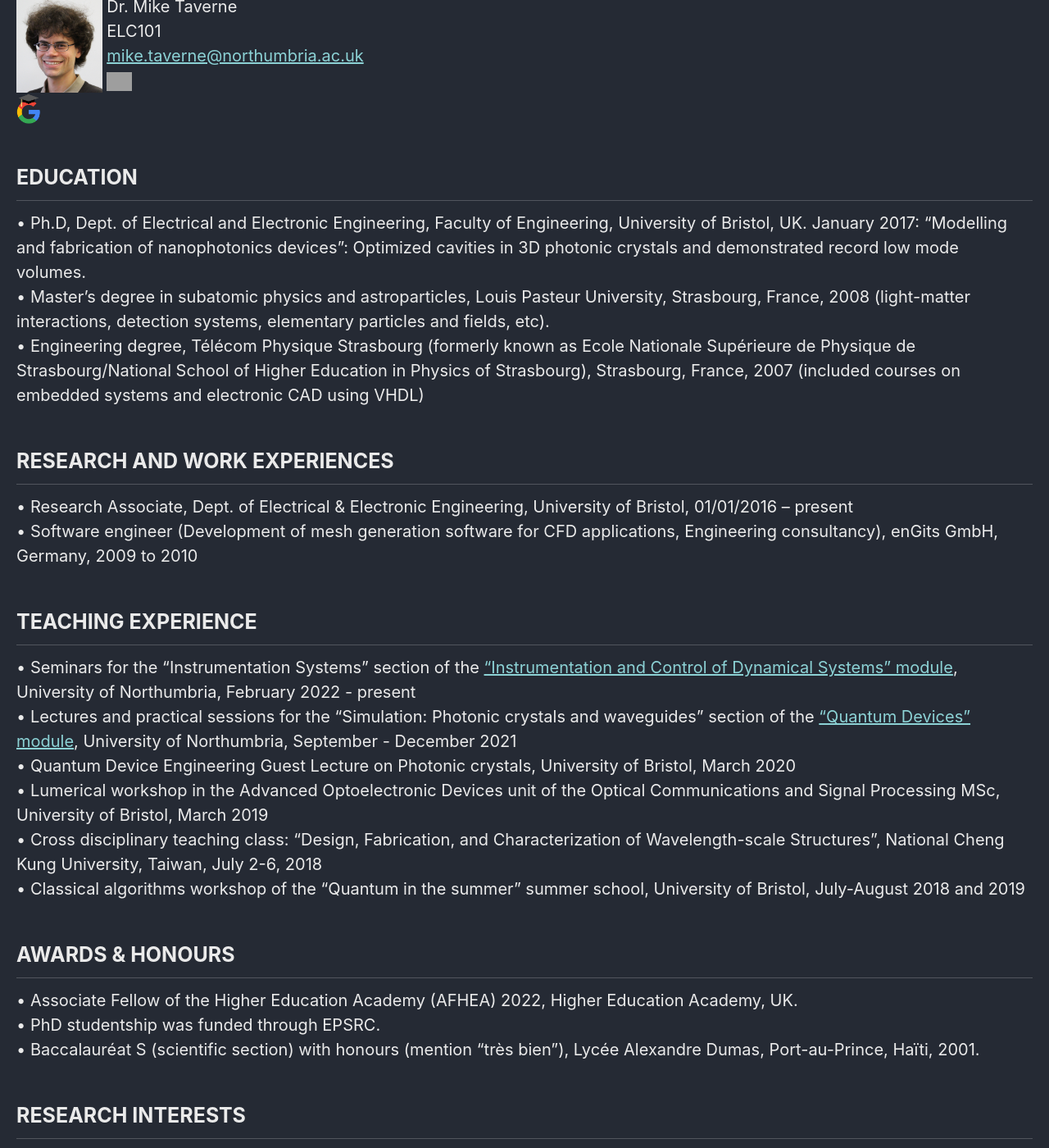
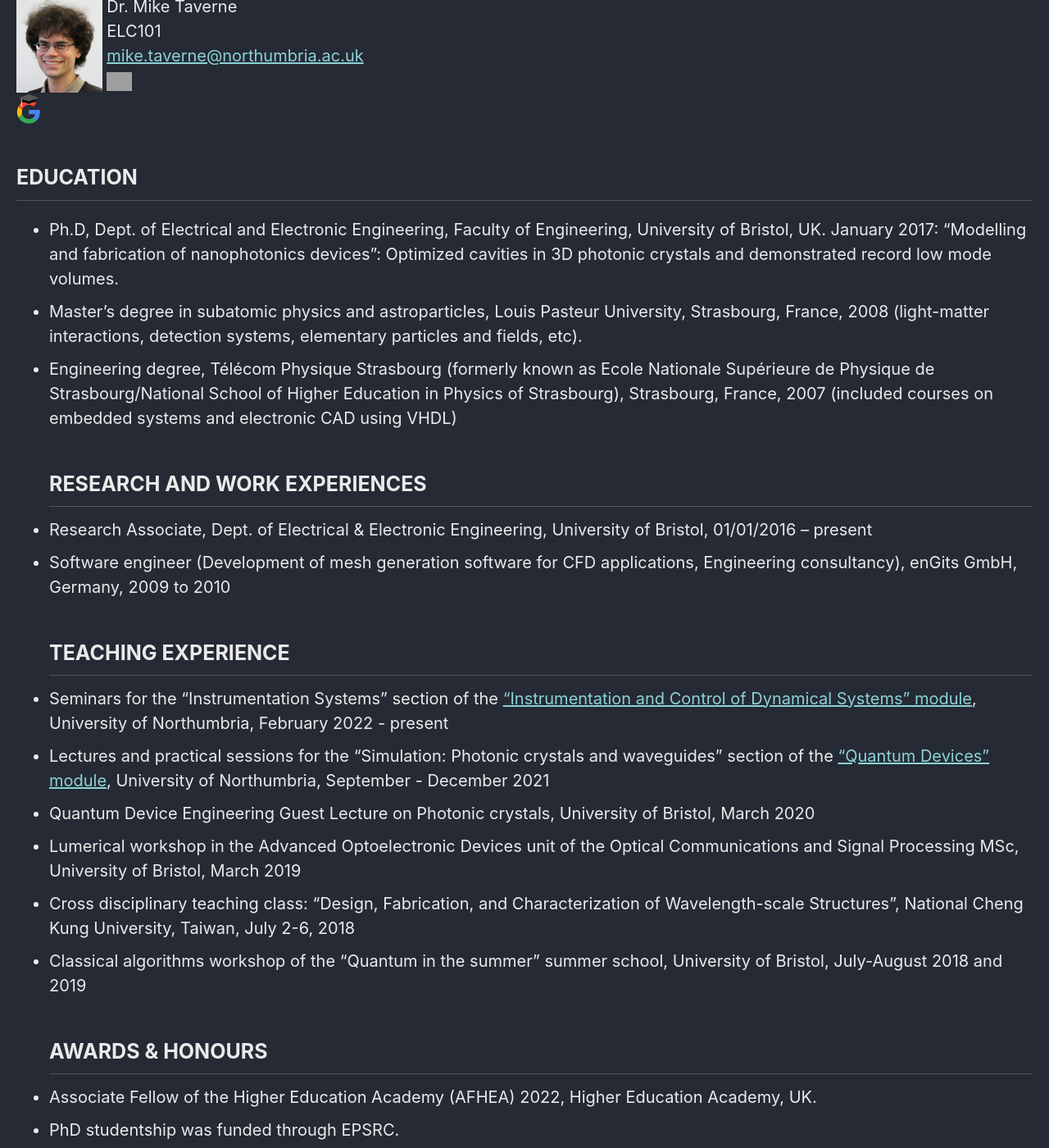
Before and after one commit to qubits/nanophotonicenglab.github.io, a Jekyll site: the page built from _pages/Mike-P-C-Taverne.md, in a window 1280 px wide and 1400 px high, scrolled down 203 px. Shown: the whole window at 82% size. Built offline with Jekyll 4.4.1, drawn with Linux system fonts in a browser that asks for light colours; cached includes are drawn as plain includes; some of the changed text lies outside the part shown.

Commit message:
Update Mike-P-C-Taverne.md
Replaced word bullet points with markdown notation.

```diff
--- a/_pages/Mike-P-C-Taverne.md
+++ b/_pages/Mike-P-C-Taverne.md
@@ -17,22 +17,22 @@ author_profile: true
 <a href="https://scholar.google.com/citations?user=9sFGPrEAAAAJ"><img src="{{ site.url }}{{ site.baseurl }}/assets/profiles/google.png" style="width: 2.5%; border: none; text-decoration: none"/></a>&nbsp;
 
 ## EDUCATION
-•	Ph.D, Dept. of Electrical and Electronic Engineering, Faculty of Engineering, University of Bristol, UK. January 2017: “Modelling and fabrication of nanophotonics devices”: Optimized cavities in 3D photonic crystals and demonstrated record low mode volumes.<br>
-•	Master’s degree in subatomic physics and astroparticles, Louis Pasteur University, Strasbourg, France, 2008 (light-matter interactions, detection systems, elementary particles and fields, etc). <br>
-•	Engineering degree, Télécom Physique Strasbourg (formerly known as Ecole Nationale Supérieure de Physique de Strasbourg/National School of Higher Education in Physics of Strasbourg), Strasbourg, France, 2007 (included courses on embedded systems and electronic CAD using VHDL)<br>
+* Ph.D, Dept. of Electrical and Electronic Engineering, Faculty of Engineering, University of Bristol, UK. January 2017: “Modelling and fabrication of nanophotonics devices”: Optimized cavities in 3D photonic crystals and demonstrated record low mode volumes.<br>
+* Master’s degree in subatomic physics and astroparticles, Louis Pasteur University, Strasbourg, France, 2008 (light-matter interactions, detection systems, elementary particles and fields, etc). <br>
+* Engineering degree, Télécom Physique Strasbourg (formerly known as Ecole Nationale Supérieure de Physique de Strasbourg/National School of Higher Education in Physics of Strasbourg), Strasbourg, France, 2007 (included courses on embedded systems and electronic CAD using VHDL)<br>
 ## RESEARCH AND WORK EXPERIENCES
-•	Research Associate, Dept. of Electrical & Electronic Engineering, University of Bristol, 01/01/2016  –  present<br>
-•	Software engineer (Development of mesh generation software for CFD applications, Engineering consultancy), enGits GmbH, Germany, 2009 to 2010<br>
+* Research Associate, Dept. of Electrical & Electronic Engineering, University of Bristol, 01/01/2016  –  present<br>
+* Software engineer (Development of mesh generation software for CFD applications, Engineering consultancy), enGits GmbH, Germany, 2009 to 2010<br>
 ## TEACHING EXPERIENCE
-•	Seminars for the “Instrumentation Systems” section of the [“Instrumentation and Control of Dynamical Systems” module](https://www.northumbria.ac.uk/study-at-northumbria/courses/electrical-and-electronic-engineering-beng-ft-uuselz1?moduleslug=kd6031-instrumentation-and-control-of-dynamical-systems&alttemplate=%7Bdf847541-4f68-426a-8940-4c60ff4c5262%7D), University of Northumbria, February 2022 - present<br>
-•	Lectures and practical sessions for the “Simulation: Photonic crystals and waveguides” section of the [“Quantum Devices” module](https://www.northumbria.ac.uk/study-at-northumbria/courses/physics-mphys-ft-uusics1?moduleslug=kd6041-quantum-devices&alttemplate=%7Bdf847541-4f68-426a-8940-4c60ff4c5262%7D&y=2022), University of Northumbria, September - December 2021<br>
-•	Quantum Device Engineering Guest Lecture on Photonic crystals, University of Bristol, March 2020<br>
-•	Lumerical workshop in the Advanced Optoelectronic Devices unit of the Optical Communications and Signal Processing MSc, University of Bristol, March 2019<br>
-•	Cross disciplinary teaching class: “Design, Fabrication, and Characterization of Wavelength-scale Structures”, National Cheng Kung University, Taiwan, July 2-6, 2018<br>
-•	Classical algorithms workshop of the "Quantum in the summer" summer school, University of Bristol, July-August 2018 and 2019
+* Seminars for the “Instrumentation Systems” section of the [“Instrumentation and Control of Dynamical Systems” module](https://www.northumbria.ac.uk/study-at-northumbria/courses/electrical-and-electronic-engineering-beng-ft-uuselz1?moduleslug=kd6031-instrumentation-and-control-of-dynamical-systems&alttemplate=%7Bdf847541-4f68-426a-8940-4c60ff4c5262%7D), University of Northumbria, February 2022 - present<br>
+* Lectures and practical sessions for the “Simulation: Photonic crystals and waveguides” section of the [“Quantum Devices” module](https://www.northumbria.ac.uk/study-at-northumbria/courses/physics-mphys-ft-uusics1?moduleslug=kd6041-quantum-devices&alttemplate=%7Bdf847541-4f68-426a-8940-4c60ff4c5262%7D&y=2022), University of Northumbria, September - December 2021<br>
+* Quantum Device Engineering Guest Lecture on Photonic crystals, University of Bristol, March 2020<br>
+* Lumerical workshop in the Advanced Optoelectronic Devices unit of the Optical Communications and Signal Processing MSc, University of Bristol, March 2019<br>
+* Cross disciplinary teaching class: “Design, Fabrication, and Characterization of Wavelength-scale Structures”, National Cheng Kung University, Taiwan, July 2-6, 2018<br>
+* Classical algorithms workshop of the "Quantum in the summer" summer school, University of Bristol, July-August 2018 and 2019
 ## AWARDS & HONOURS
-•	Associate Fellow of the Higher Education Academy (AFHEA) 2022, Higher Education Academy, UK.<br>
-• PhD studentship was funded through EPSRC.<br>
-•	Baccalauréat S (scientific section) with honours (mention “très bien”), Lycée Alexandre Dumas, Port-au-Prince, Haïti, 2001.<br>
+* Associate Fellow of the Higher Education Academy (AFHEA) 2022, Higher Education Academy, UK.<br>
+* PhD studentship was funded through EPSRC.<br>
+* Baccalauréat S (scientific section) with honours (mention “très bien”), Lycée Alexandre Dumas, Port-au-Prince, Haïti, 2001.<br>
 ## RESEARCH INTERESTS
 My research interests lie primarily in the field of Quantum Optics, Nanophotonics, Nanomanufacturing techniques and computational photonics. I am an expert in nanofabrication (3D additive nanomanufacturing and focused ion beam etching), modelling (Finite-Difference Time-Domain, and plane-wave expansion methods) and characterisation (in-house built Fourier imaging spectroscopy). My area right now has focused on artificially structured electromagnetic materials for efficient control of light-matter interactions and the development of advanced optoelectronic devices for practical applications (e.g., sensing, light trapping, and solar energy harvesting, and quantum technology, etc.).
```
